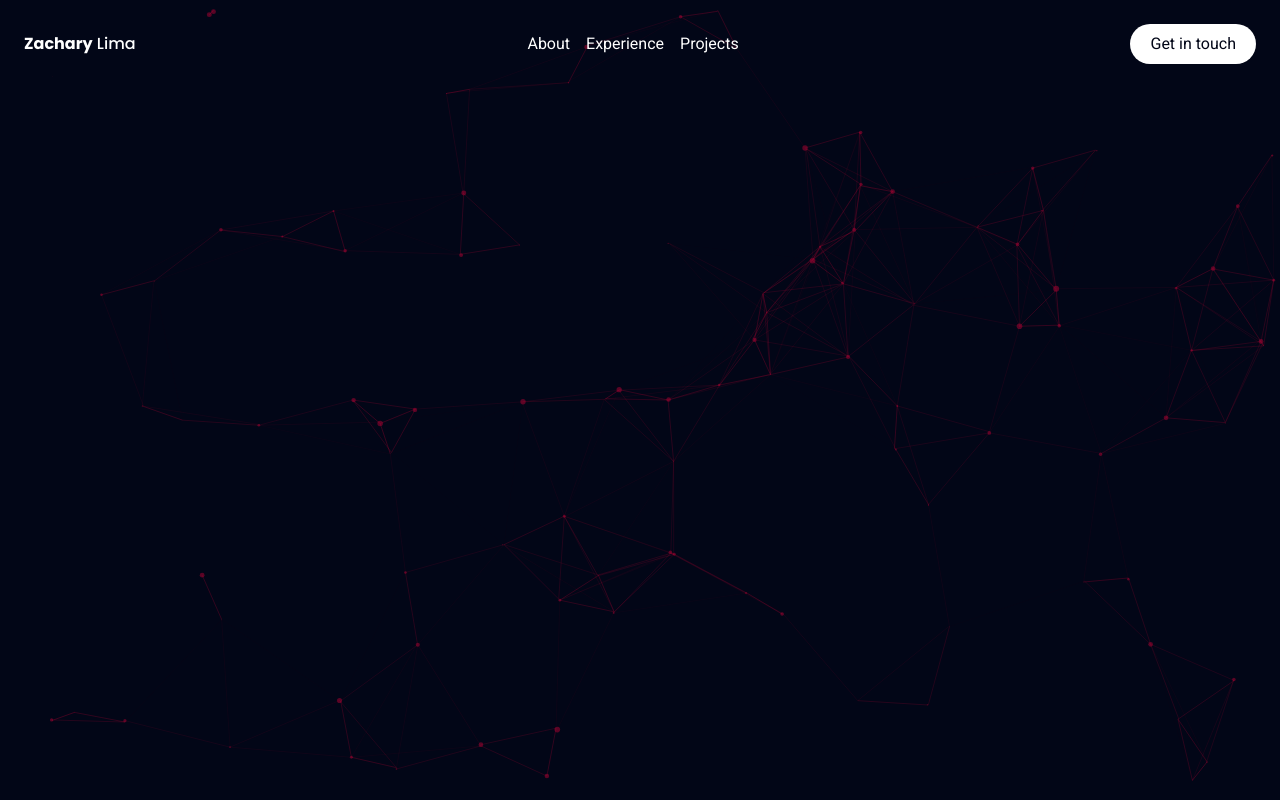
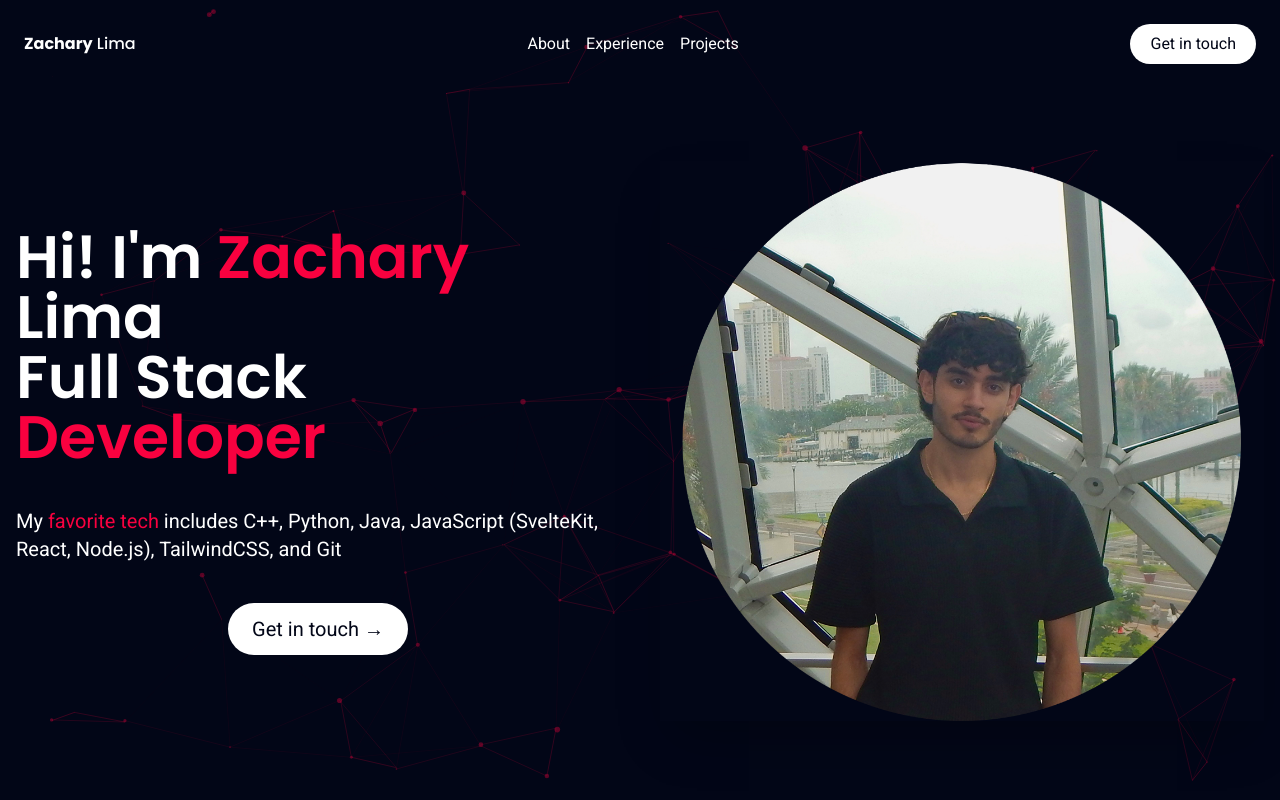
Before and after one commit to zlima410/my-upgraded-portfolio, a SvelteKit app: page / in a window 1280 px wide. Built offline with nearby package versions, Linux system fonts and the light colour scheme.

Commit message:
Complete intro section in the Main component

```diff
--- a/src/components/Header.svelte
+++ b/src/components/Header.svelte
@@ -24,10 +24,12 @@
   <a
     href="mailto:zacharylima2021@gmail.com"
     target="_blank"
-    class="redShadow relative overflow-hidden px-5 py-2 group rounded-full bg-white text-slate-950">
-    <div class="absolute top-0 right-full w-full h-full bg-[#F9013F] opacity-20 group-hover:translate-x-full z-0 duration-200">
-
-    </div>
+    class="redShadow relative overflow-hidden px-5 py-2 group rounded-full bg-white text-slate-950"
+  >
+    <div
+      class="absolute top-0 right-full w-full h-full bg-[#F9013F] opacity-20
+      group-hover:translate-x-full z-0 duration-200"
+    />
     <h4 class="relative z-9">Get in touch</h4>
   </a>
 </header>
--- a/src/components/Main.svelte
+++ b/src/components/Main.svelte
@@ -0,0 +1,34 @@
+<script>
+
+</script>
+
+<main class="flex flex-col flex-1 p-4">
+  <section id="introPage" class="grid grid-cols-1 lg:grid-cols-2 gap-10 py-8 sm:py-14">
+    <div class="flex flex-col lg:justify-center text-center lg:text-left gap-6 md:gap-8 lg:gap-10">
+      <h2 class="font-semibold text-4xl sm:text-5xl md:text-6xl">
+        Hi! I'm <span class="poppins text-[#F9013F]">Zachary</span> Lima <br/>Full Stack
+        <span class="poppins text-[#F9013F]">Developer</span>
+      </h2>
+      <p class="text-base sm:text-lg md:text-xl">
+        My <span class="text-[#F9013F]">favorite tech</span> includes C++, Python, Java, JavaScript
+        (SvelteKit, React, Node.js), TailwindCSS, and Git
+      </p>
+      <a
+        href="mailto:zacharylima2021@gmail.com"
+        target="_blank"
+        class="redShadow mx-auto lg:mr-auto text-base sm:text-lg md:text-xl poppins
+        relative overflow-hidden px-6 py-3 group rounded-full bg-white text-slate-950
+        cursor-pointer"
+      >
+        <div
+          class="absolute top-0 right-full w-full h-full bg-[#F9013F] opacity-20
+          group-hover:translate-x-full z-0 duration-200"
+        />
+        <h4 class="relative z-9">Get in touch &rarr;</h4>
+      </a>
+    </div>
+    <div class="relative shadow-2xl grid place-items-center">
+      <img src={"images/profile-pic.png"} alt="Profile image" class="object-cover z-[2] max-h-[70vh]"/>
+    </div>
+  </section>
+</main>
```
Also changed, not shown: static/images/profile-pic.png (added).
